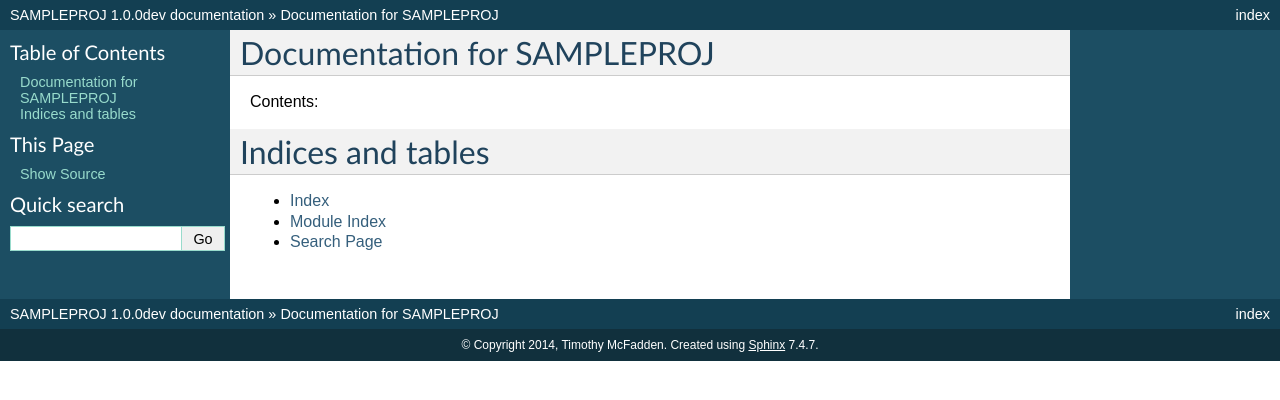
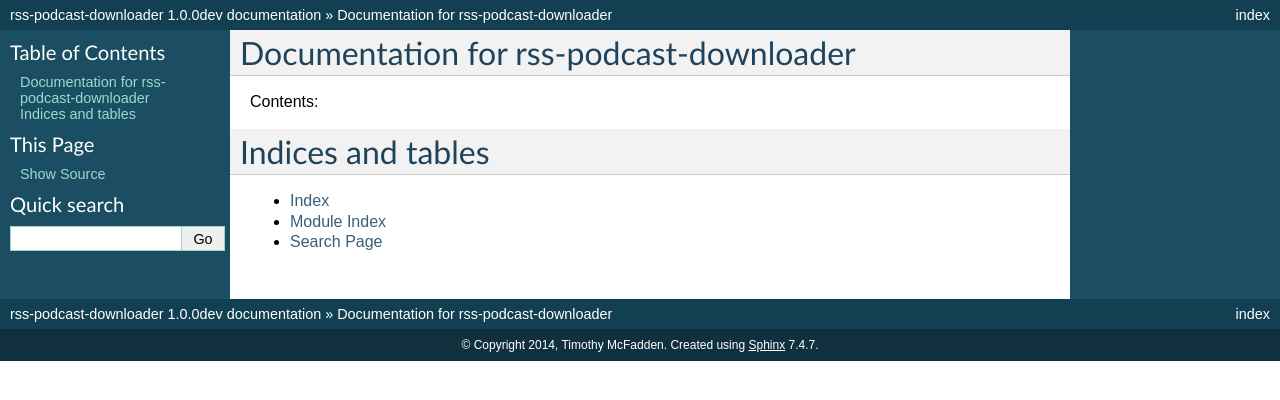
Before and after one commit to beeekey/rss-podcast-downloader-v2, a Sphinx documentation site: the page built from docs/index.rst, in a window 1280 px wide. Shown: the top 400 px of the page. Built offline with Sphinx 7.4.7, drawn with Linux system fonts in a browser that asks for light colours; pages that are not in the unit, such as notebooks, are missing from menus.

Commit message:
renaming SAMPLEPROJ

```diff
--- a/docs/auto-generate.py
+++ b/docs/auto-generate.py
@@ -18,7 +18,7 @@ __version__ = "0.03"
 # Globals ######################################################################
 
 # Base directory to search for modules
-LIBDIR = os.path.realpath(os.path.join(os.path.dirname(__file__), '..', 'src', 'SAMPLEPROJ'))
+LIBDIR = os.path.realpath(os.path.join(os.path.dirname(__file__), '..', 'src', 'rss-podcast-downloader'))
 
 # Base directory to put auto-generated doc files.
 DOCDIR = os.path.realpath(os.path.join(os.path.dirname(__file__), 'rst', 'src'))
--- a/docs/conf.py
+++ b/docs/conf.py
@@ -1,13 +1,13 @@
 # -*- coding: utf-8 -*-
 #
-# SAMPLEPROJ documentation build configuration file, created by
+# rss-podcast-downloader documentation build configuration file, created by
 # sphinx-quickstart on Fri Sep 05 08:27:42 2014.
 
 import os
 import sys
 
 # Options ######################################################################
-PROJECT = u"SAMPLEPROJ"
+PROJECT = u"rss-podcast-downloader"
 USERNAME = u"Timothy McFadden"
 COPYRIGHT = u"2014, %s" % USERNAME
 DOCTEST = True
--- a/docs/index.rst
+++ b/docs/index.rst
@@ -1,8 +1,8 @@
-.. SAMPLEPROJ documentation master file, created by
+.. rss-podcast-downloader documentation master file, created by
    sphinx-quickstart on Fri Sep 05 08:27:42 2014.
 
-Documentation for SAMPLEPROJ
-============================
+Documentation for rss-podcast-downloader
+========================================
 
 Contents:
 
--- a/src/SAMPLEPROJ/__init__.py
+++ b/src/rss-podcast-downloader/__init__.py
@@ -5,7 +5,7 @@ This module does awesome stuff!
 Example::
 
     >>> from __future__ import print_function
-    >>> from SAMPLEPROJ import f1
+    >>> from rss-podcast-downloader import f1
     >>> f1(1)
     >>>
 """
```
Also changed, not shown: README.md (+1 -1 lines), src/README.rst, 5 other files.
